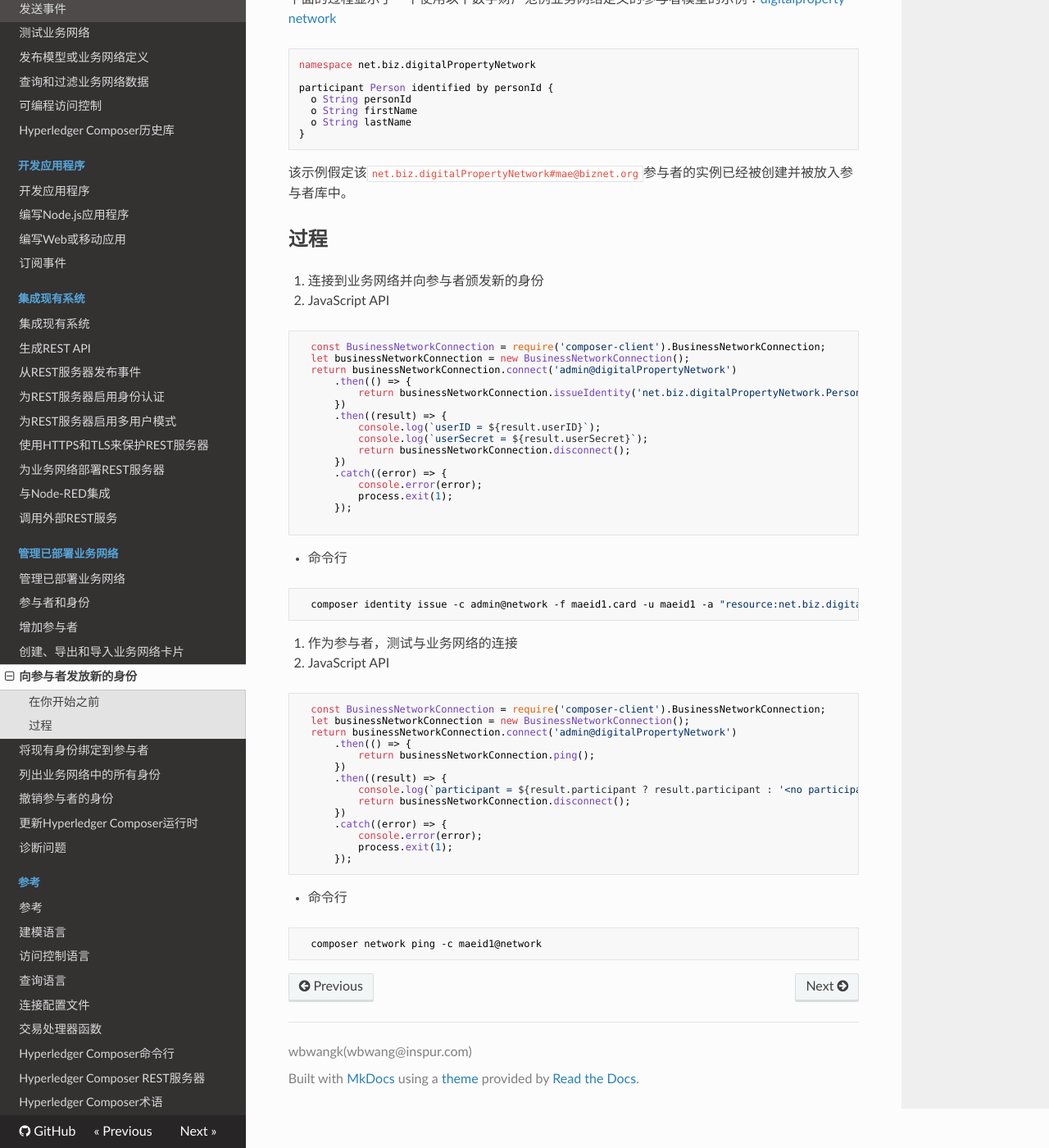
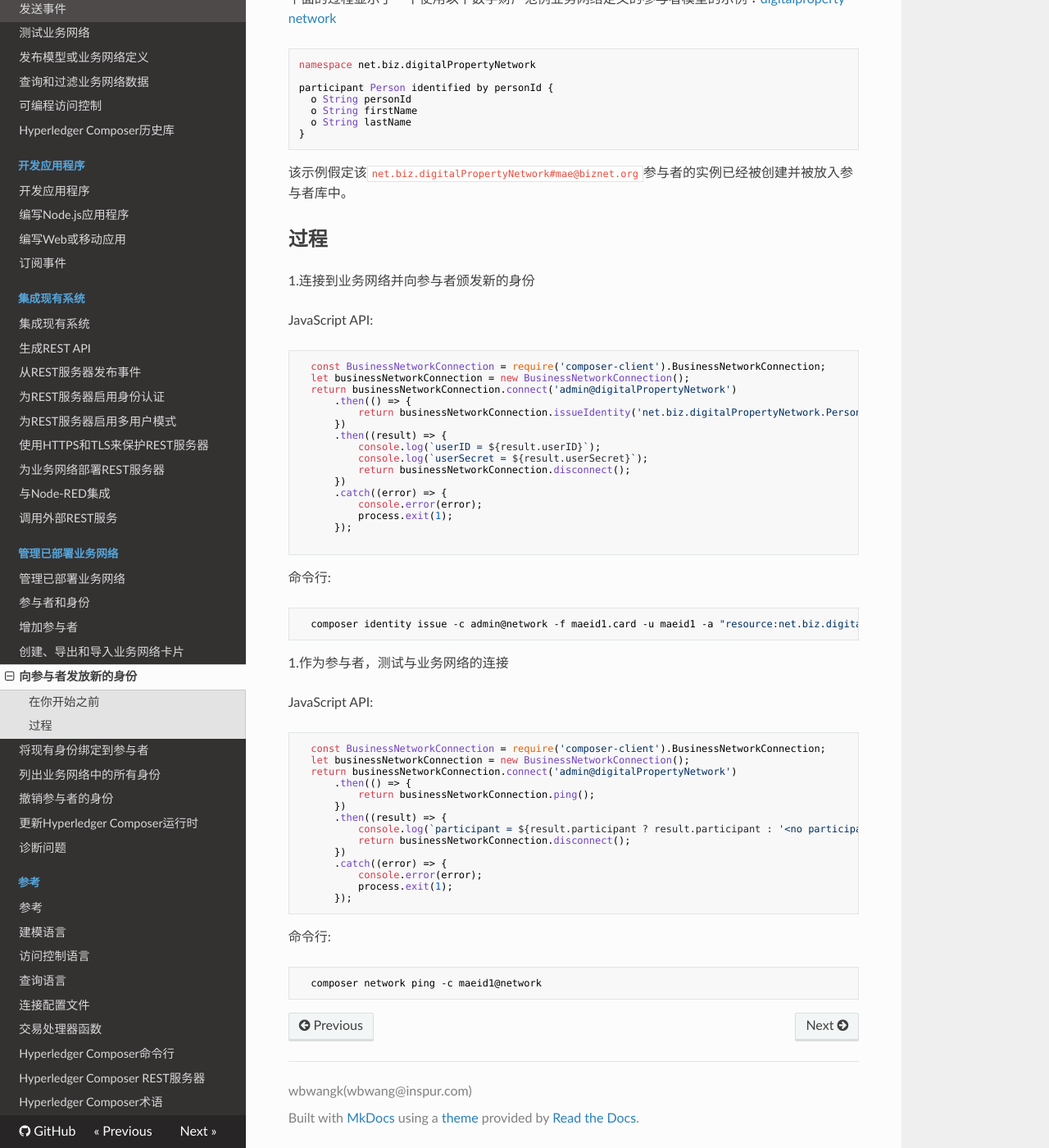
Before and after one commit to wbwangk/ComposerDocs, an MkDocs documentation site: the page built from docs/managing_identity-issue.md, in a window 1280 px wide and 1400 px high, scrolled down 504 px. Shown: the whole window at 82% size. Built offline with MkDocs 1.6.1, drawn with Linux system fonts in a browser that asks for light colours; nearby versions of some CDN libraries; old or Windows-style settings are respelled for this version of MkDocs; some of the changed lines change nothing that is shown.

Commit message:
Update managing_identity-issue.md

````diff
--- a/docs/managing_identity-issue.md
+++ b/docs/managing_identity-issue.md
@@ -23,9 +23,9 @@ participant Person identified by personId {
 
 ## 过程
 
-1. 连接到业务网络并向参与者颁发新的身份
-   - JavaScript API
+1.连接到业务网络并向参与者颁发新的身份
 
+JavaScript API:
 ```javascript
   const BusinessNetworkConnection = require('composer-client').BusinessNetworkConnection;
   let businessNetworkConnection = new BusinessNetworkConnection();
@@ -45,13 +45,14 @@ participant Person identified by personId {
 
 ```
 
-- 命令行
+命令行:
 ```bash
   composer identity issue -c admin@network -f maeid1.card -u maeid1 -a "resource:net.biz.digitalPropertyNetwork.Person#mae@biznet.org"
 ```
 
-1. 作为参与者，测试与业务网络的连接
-   - JavaScript API
+1.作为参与者，测试与业务网络的连接
+
+JavaScript API:
 ```javascript
   const BusinessNetworkConnection = require('composer-client').BusinessNetworkConnection;
   let businessNetworkConnection = new BusinessNetworkConnection();
@@ -68,7 +69,7 @@ participant Person identified by personId {
           process.exit(1);
       });
 ```
-- 命令行
+命令行:
 ```bash
   composer network ping -c maeid1@network
 ```
````
